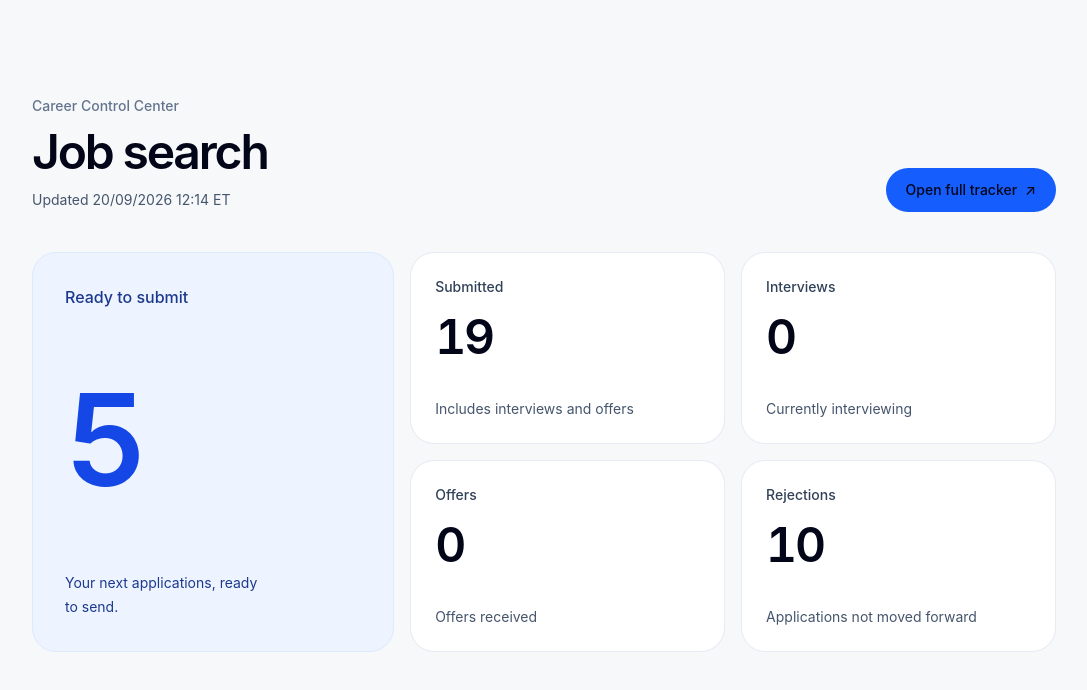
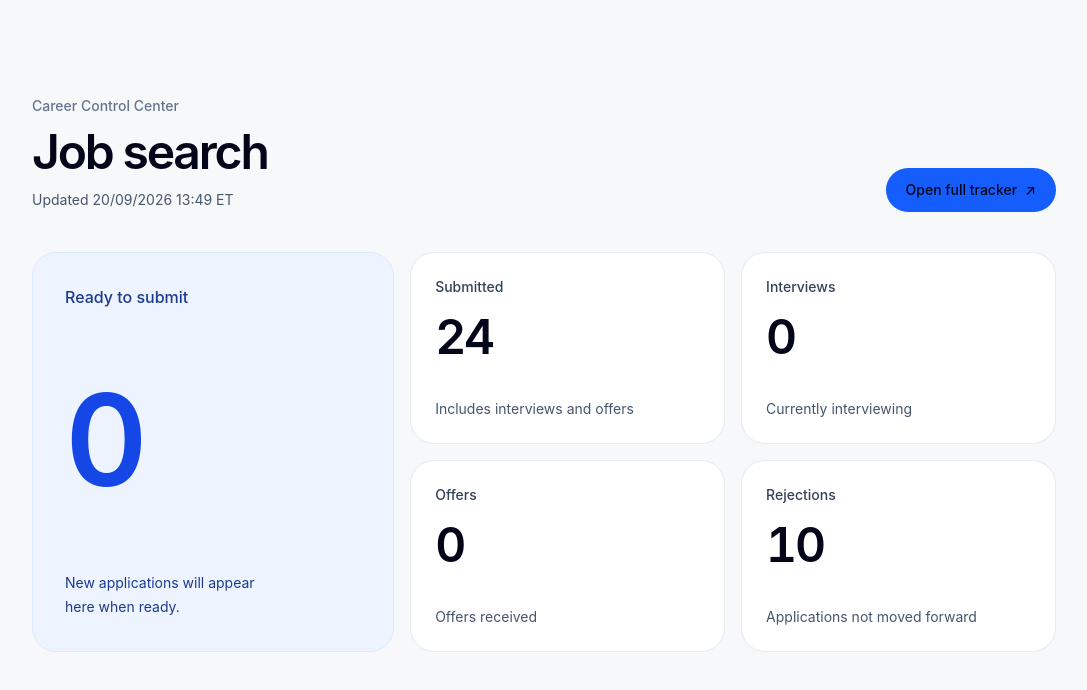
Before and after one commit to micksems/ai-portfolio, a Next.js app: page /job-search in a window 1280 px wide. Shown: the top 690 px of the page, without its empty margins (96-1183 px from the left). Built offline with nearby package versions, Linux system fonts and the light colour scheme.

Commit message:
Mark Sep 20 five-job batch applied

```diff
--- a/src/data/jobSearchData.js
+++ b/src/data/jobSearchData.js
@@ -1,5 +1,5 @@
 export const jobSearchData = {
-  "updatedAt": "20/09/2026 12:14 ET",
+  "updatedAt": "20/09/2026 13:49 ET",
   "jobs": [
     {
       "company": "United Hospital Fund",
@@ -41,7 +41,7 @@ export const jobSearchData = {
       "company": "Instawork",
       "position": "Product Operations Analyst",
       "url": "https://job-boards.greenhouse.io/instawork/jobs/4583589006",
-      "status": "Ready to Submit"
+      "status": "Applied"
     },
     {
       "company": "Charlie Health",
@@ -443,7 +443,7 @@ export const jobSearchData = {
       "company": "Hive",
       "position": "Data Operations Analyst",
       "url": "https://jobs.lever.co/hive/8a55e4ff-ec69-4691-aa65-fc7cbd7c6ee0",
-      "status": "Ready to Submit"
+      "status": "Applied"
     },
     {
       "company": "iCapital",
@@ -689,7 +689,7 @@ export const jobSearchData = {
       "company": "Lambda",
       "position": "Internal Tools & Data Product Analyst",
       "url": "https://jobs.ashbyhq.com/Lambda/c0116ab6-9ec2-4189-9f07-e9dd284222b6",
-      "status": "Ready to Submit"
+      "status": "Applied"
     },
     {
       "company": "MONTICELLOAM",
@@ -773,7 +773,7 @@ export const jobSearchData = {
       "company": "Jerry.ai",
       "position": "Associate, BizOps & Analytics",
       "url": "https://jobs.ashbyhq.com/Jerry.ai/2dbc19ea-c239-4d85-bbe2-8cac96dc5b90",
-      "status": "Ready to Submit"
+      "status": "Applied"
     },
     {
       "company": "Axial",
@@ -923,7 +923,7 @@ export const jobSearchData = {
       "company": "Listen Labs",
       "position": "Insights Analyst",
       "url": "https://jobs.ashbyhq.com/listenlabs/0b65b19c-44c0-4440-9b6c-4d88c6024772",
-      "status": "Ready to Submit"
+      "status": "Applied"
     }
   ]
 };
```
